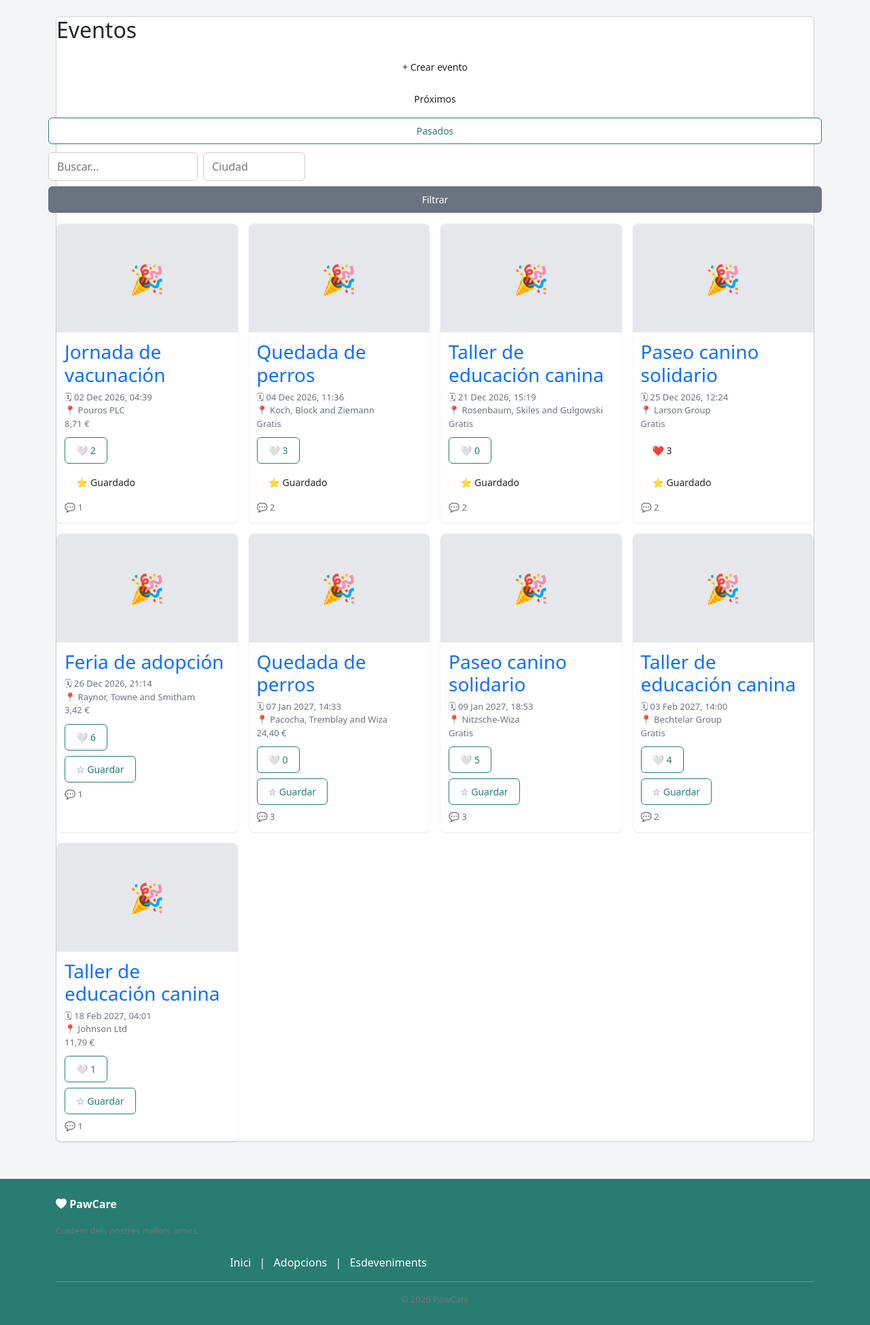
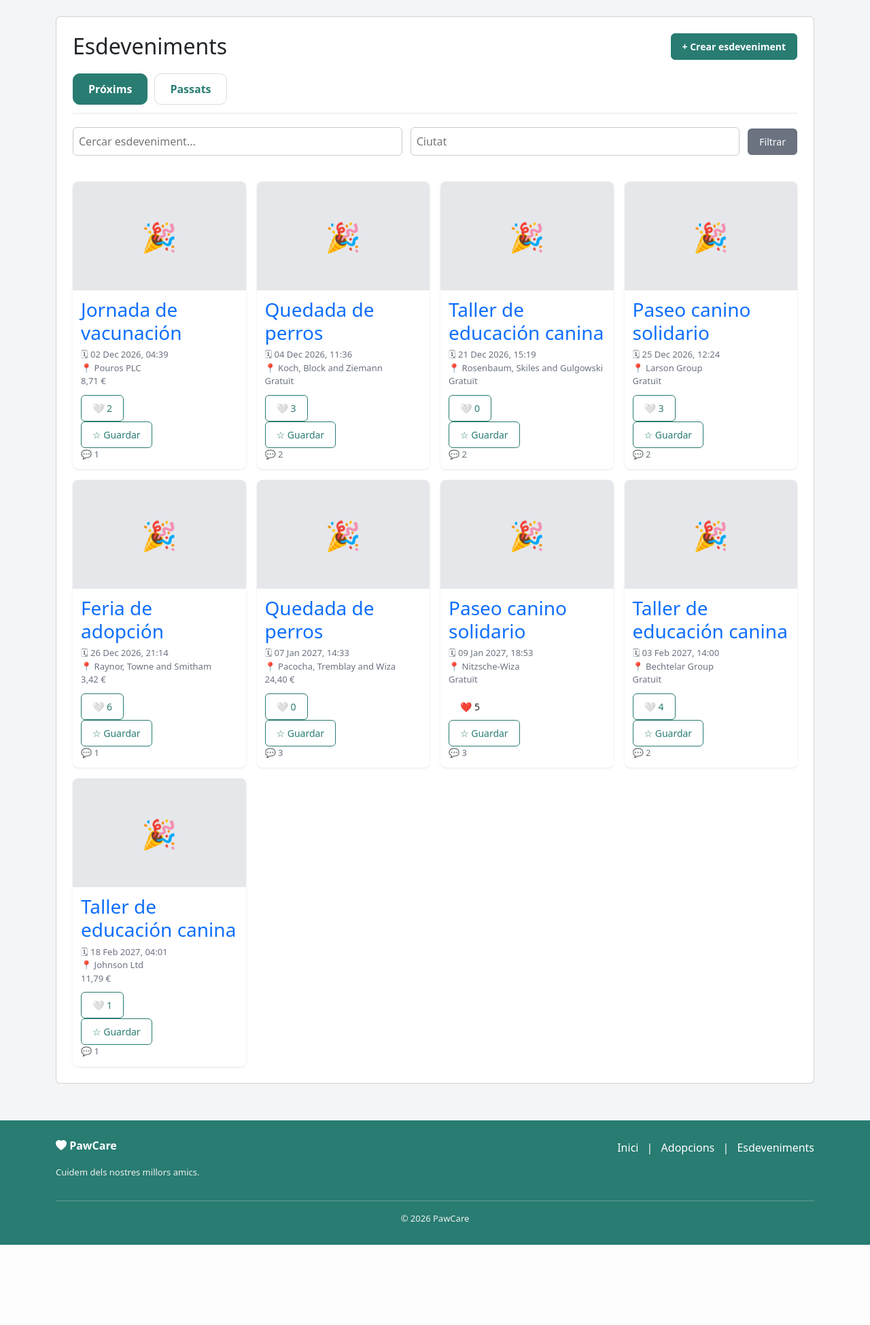
Before and after one commit to eoruizf/AEA6vibecoding, a Laravel app: page /events in a window 1280 px wide. Shown: the part 121-2070 px from the top of the page at 68% size. After the commit the page ends 1952 px from the top, so only its background shows below. Run offline with Laravel 12, Linux system fonts and the light colour scheme; a user stored in the database is signed in; data comes from the database, SQL or seed files in the repository; parts of the project's set-up code (start-up, migrations or seed data) failed here and were passed over.

Commit message:
arreglat una mica pàgina d'inici i botons esdeveniments

```diff
--- a/public/css/pawcare.css
+++ b/public/css/pawcare.css
@@ -10,7 +10,7 @@
     --paw-orange: #f5a66b;
     --paw-pink: #f8e5e4;
     --paw-text: #514a3e;
-    --paw-muted: #77746d;
+    --paw-muted: #f1f1f1;
     --paw-white: #ffffff;
 }
 
@@ -460,3 +460,155 @@ a {
         font-size: 27px;
     }
 }
+
+/* ========================================
+   CORRECCIONS INTEGRACIÓ LAYOUT
+======================================== */
+
+/* Home: sense contenidor exterior */
+.pawcare-home-main {
+    padding: 0;
+    min-height: auto;
+}
+
+/* Hero: mantenir proporcions i alineació */
+.hero-section {
+    width: 100%;
+}
+
+.hero-section .row {
+    align-items: center;
+}
+
+/* Evitar que la il·lustració quedi descompensada */
+.hero-image {
+    width: 100%;
+    min-height: 420px;
+}
+
+/* Evitar desbordaments de text */
+.hero-content {
+    min-width: 0;
+}
+
+.hero-content h1 {
+    max-width: 650px;
+}
+
+/* Responsive */
+@media (max-width: 991px) {
+    .hero-image {
+        min-height: 340px;
+    }
+}
+
+@media (max-width: 576px) {
+    .hero-image {
+        min-height: 270px;
+    }
+}
+
+
+/* ========================================
+   ESDEVENIMENTS
+======================================== */
+
+.events-page {
+    padding: 24px;
+}
+
+.events-header {
+    display: flex;
+    justify-content: space-between;
+    align-items: center;
+    gap: 16px;
+    flex-wrap: wrap;
+    margin-bottom: 20px;
+}
+
+.events-header h2 {
+    margin: 0;
+}
+
+.event-tabs {
+    display: flex;
+    gap: 10px;
+    border-bottom: 1px solid #e5e7eb;
+    padding-bottom: 12px;
+    margin-bottom: 20px;
+}
+
+.event-tab {
+    display: inline-flex;
+    justify-content: center;
+    align-items: center;
+    padding: 10px 22px;
+    border-radius: 10px;
+    border: 1px solid #d7dedb;
+    background: #ffffff;
+    color: var(--paw-green);
+    font-weight: 600;
+    text-decoration: none;
+    transition: 0.2s ease;
+}
+
+.event-tab:hover {
+    background: #eaf4f1;
+    color: var(--paw-green-dark);
+}
+
+.event-tab.active {
+    background: var(--paw-green);
+    border-color: var(--paw-green);
+    color: white;
+}
+
+.event-filter-form {
+    display: flex;
+    flex-wrap: wrap;
+    align-items: center;
+    gap: 12px;
+    margin-bottom: 22px;
+}
+
+.event-filter-form input {
+    width: auto;
+    flex: 1;
+    min-width: 180px;
+}
+
+.event-filter-form button {
+    width: auto;
+}
+
+.event-placeholder {
+    display: flex;
+    align-items: center;
+    justify-content: center;
+    font-size: 48px;
+}
+
+@media (max-width: 576px) {
+    .events-page {
+        padding: 16px;
+    }
+
+    .event-tabs {
+        display: grid;
+        grid-template-columns: 1fr 1fr;
+    }
+
+    .event-tab {
+        padding: 10px;
+    }
+
+    .event-filter-form {
+        flex-direction: column;
+        align-items: stretch;
+    }
+
+    .event-filter-form input,
+    .event-filter-form button {
+        width: 100%;
+    }
+}
--- a/resources/views/events/index.blade.php
+++ b/resources/views/events/index.blade.php
@@ -1,48 +1,120 @@
+
 @extends('layouts.app')
-@section('title', 'Eventos')
+
+@section('title', 'Esdeveniments')
+
 @section('content')
-<div class="card">
-    <div class="row" style="justify-content:space-between">
-        <h2>Eventos</h2>
-        @auth<a class="btn" href="{{ route('events.create') }}">+ Crear evento</a>@endauth
+    <div class="card events-page">
+
+        <div class="events-header">
+            <h2>Esdeveniments</h2>
+
+            @auth
+                <a class="btn btn-pawcare"
+                   href="{{ route('events.create') }}">
+                    + Crear esdeveniment
+                </a>
+            @endauth
         </div>
 
-    <div class="row" style="margin-top:8px">
-        <a class="btn {{ $when === 'upcoming' ? '' : 'btn-outline' }}" href="{{ route('events.index', ['when' => 'upcoming']) }}">Próximos</a>
-        <a class="btn {{ $when === 'past' ? '' : 'btn-outline' }}" href="{{ route('events.index', ['when' => 'past']) }}">Pasados</a>
+        {{-- Pestanyes --}}
+        <div class="event-tabs">
+            <a href="{{ route('events.index', ['when' => 'upcoming']) }}"
+               class="event-tab {{ $when === 'upcoming' ? 'active' : '' }}">
+                Próxims
+            </a>
+
+            <a href="{{ route('events.index', ['when' => 'past']) }}"
+               class="event-tab {{ $when === 'past' ? 'active' : '' }}">
+                Passats
+            </a>
         </div>
 
-    <form method="GET" class="row" style="margin-top:12px">
+        {{-- Filtres --}}
+        <form method="GET" class="event-filter-form">
+
             <input type="hidden" name="when" value="{{ $when }}">
-        <input name="search" placeholder="Buscar..." value="{{ request('search') }}" style="max-width:220px">
-        <input name="city" placeholder="Ciudad" value="{{ request('city') }}" style="max-width:150px">
-        <button class="btn btn-gray">Filtrar</button>
+
+            <input
+                name="search"
+                placeholder="Cercar esdeveniment..."
+                value="{{ request('search') }}"
+            >
+
+            <input
+                name="city"
+                placeholder="Ciutat"
+                value="{{ request('city') }}"
+            >
+
+            <button class="btn btn-gray" type="submit">
+                Filtrar
+            </button>
         </form>
 
+        {{-- Esdeveniments --}}
         <div class="grid">
+
             @forelse($events as $event)
+
                 <div class="item">
+
                     <a href="{{ route('events.show', $event) }}">
+
                         @if($event->image_url)
-                        <img class="cover" src="{{ $event->image_url }}" alt="{{ $event->title }}">
+                            <img class="cover"
+                                 src="{{ $event->image_url }}"
+                                 alt="{{ $event->title }}">
                         @else
-                        <div class="cover">🎉</div>
+                            <div class="cover event-placeholder">
+                                🎉
+                            </div>
                         @endif
+
                     </a>
+
                     <div class="body">
-                    <h3><a href="{{ route('events.show', $event) }}">{{ $event->title }}</a></h3>
-                    @if($event->is_cancelled)<span class="badge badge-red">Cancelado</span>@endif
-                    <div class="muted">🗓 {{ $event->starts_at->translatedFormat('d M Y, H:i') }}</div>
-                    <div class="muted">📍 {{ $event->location_name ?? $event->city ?? '-' }}</div>
-                    <div class="muted">{{ $event->is_free ? 'Gratis' : number_format($event->price, 2, ',', '.').' €' }}</div>
+
+                        <h3>
+                            <a href="{{ route('events.show', $event) }}">
+                                {{ $event->title }}
+                            </a>
+                        </h3>
+
+                        @if($event->is_cancelled)
+                            <span class="badge badge-red">
+                            Cancel·lat
+                        </span>
+                        @endif
+
+                        <div class="muted">
+                            🗓 {{ $event->starts_at->translatedFormat('d M Y, H:i') }}
+                        </div>
+
+                        <div class="muted">
+                            📍 {{ $event->location_name ?? $event->city ?? '-' }}
+                        </div>
+
+                        <div class="muted">
+                            {{ $event->is_free
+                                ? 'Gratuït'
+                                : number_format($event->price, 2, ',', '.') . ' €' }}
+                        </div>
+
                         <x-interactions :model="$event" />
+
                     </div>
                 </div>
+
             @empty
-            <p>No hay eventos.</p>
+
+                <p>No hi ha esdeveniments per mostrar.</p>
+
             @endforelse
+
         </div>
 
         {{ $events->links() }}
+
     </div>
 @endsection
--- a/resources/views/home.blade.php
+++ b/resources/views/home.blade.php
@@ -34,7 +34,7 @@
                             <i class="bi bi-arrow-right ms-2"></i>
                         </a>
 
-                        <a href="{{ url('/adopcions') }}"
+                        <a href="{{ route('adoption-dogs.index') }}"
                            class="btn btn-outline-pawcare btn-lg">
                             Adoptar un gos
                         </a>
@@ -132,7 +132,7 @@
                             que li doni una nova oportunitat.
                         </p>
 
-                        <a href="{{ url('/adopcions') }}">
+                        <a href="{{ route('adoption-dogs.index') }}">
                             Veure adopcions
                             <i class="bi bi-arrow-right"></i>
                         </a>
--- a/resources/views/layouts/app.blade.php
+++ b/resources/views/layouts/app.blade.php
@@ -125,12 +125,6 @@
 
         .badge-admin {
             background: #fde68a;
-        }
-
-        .row {
-            display: flex;
-            gap: 8px;
-            align-items: center;
         }
 
         .pagination {
@@ -381,7 +375,7 @@
 </nav>
 
 <!-- Contingut -->
-<main class="container pawcare-main">
+<main class="{{ request()->routeIs('home') ? 'pawcare-home-main' : 'container pawcare-main' }}">
 
     <!-- Missatges del backend -->
     @if(session('success'))
```
Also changed, not shown: docs/registre-ia.md (+1 -1 lines). Lines whose indentation alone changed are shown as unchanged.
